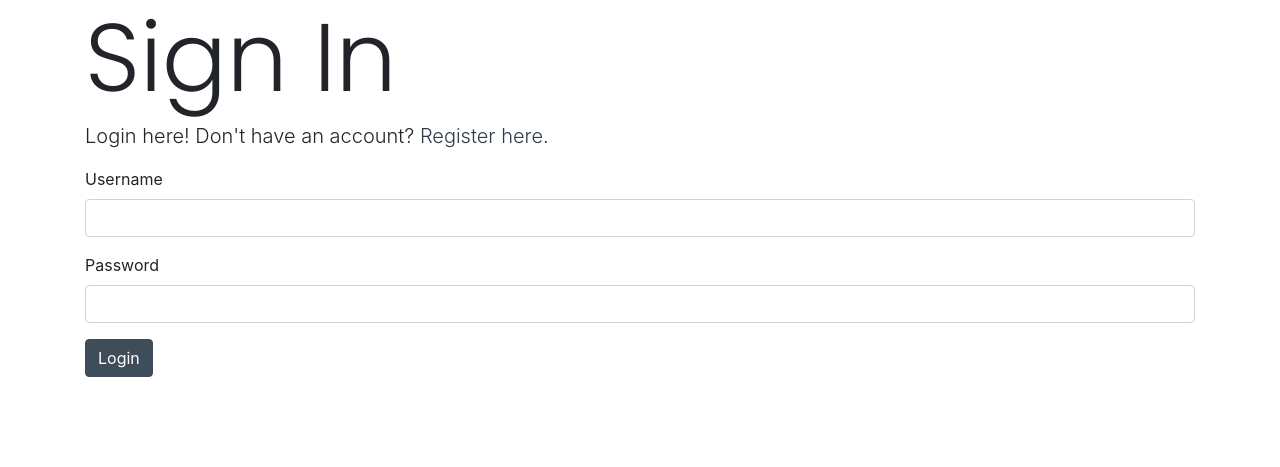
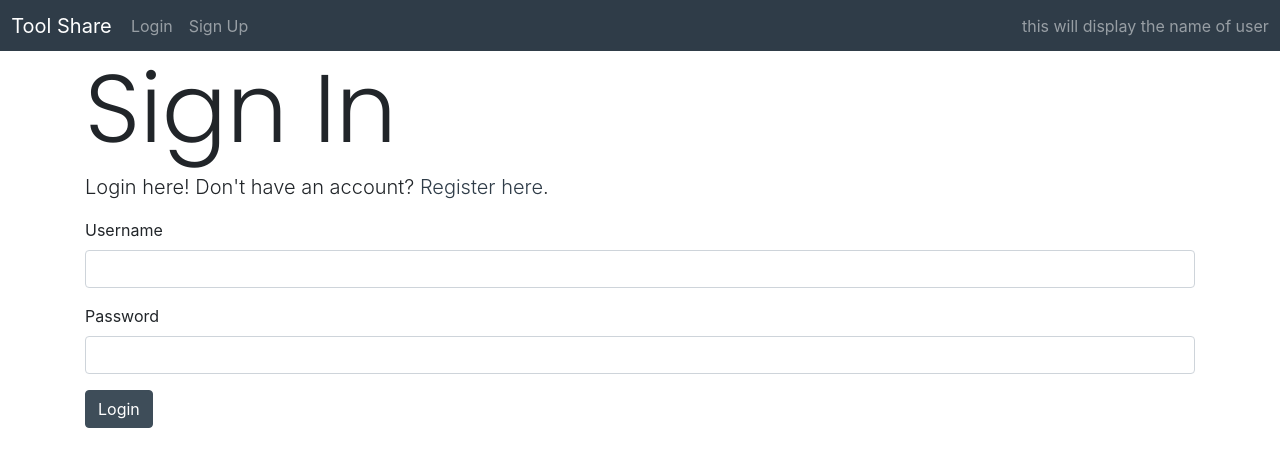
Before and after one commit to thebookofjedediah/toolr, a Flask app: page /login in a window 1280 px wide. Shown: the top 467 px of the page. Run offline with Flask 2, Linux system fonts and the light colour scheme; some libraries are stand-ins or nearby versions.

Commit message:
add modest navigation

```diff
--- a/requirements.txt
+++ b/requirements.txt
@@ -14,6 +14,7 @@ Jinja2==2.11.2
 lazy-object-proxy==1.4.3
 MarkupSafe==1.1.1
 mccabe==0.6.1
+psycopg2==2.8.6
 pycparser==2.20
 pylint==2.6.0
 python-dotenv==0.14.0
--- a/templates/base.html
+++ b/templates/base.html
@@ -16,14 +16,38 @@
     <!-- Theme Stylesheet Here -->
     <link rel="stylesheet" href="/static/theme.css">
 </head>
-<body class="container">
 
+<header>
+    <nav class="navbar navbar-expand-lg navbar-dark bg-primary">
+        <a class="navbar-brand" href="/">Tool Share</a>
+        <button class="navbar-toggler" type="button" data-toggle="collapse" data-target="#navbarText" aria-controls="navbarText" aria-expanded="false" aria-label="Toggle navigation">
+          <span class="navbar-toggler-icon"></span>
+        </button>
+        <div class="collapse navbar-collapse" id="navbarText">
+          <ul class="navbar-nav mr-auto">
+            <li class="nav-item">
+                <a class="nav-link" href="/login">Login</a>
+            </li>
+            <li class="nav-item">
+                <a class="nav-link" href="/register">Sign Up</a>
+            </li>
+          </ul>
+          <span class="navbar-text">
+            this will display the name of user
+          </span>
+        </div>
+    </nav>
+</header>
+
+<body>
     <!-- Flashing messages at the top of the body -->
     {% for msg in get_flashed_messages() %}
         <p>{{msg}}</p>
     {% endfor %}
 
     <!-- Content area for other template -->
-    {% block content %} {% endblock %}
+    <div class="container">
+        {% block content %} {% endblock %}
+    </div>
 </body>
 </html>
--- a/templates/users/login.html
+++ b/templates/users/login.html
@@ -1,6 +1,6 @@
 
 {% extends 'base.html' %}
-{% block title %} Login {% endblock %}
+{% block title %} Login | Tool Share {% endblock %}
 {% block content %}
 <h1 class="display-1">Sign In</h1>
 <p class="lead">Login here! Don't have an account? <a href="/register">Register here</a>.</p>
```
